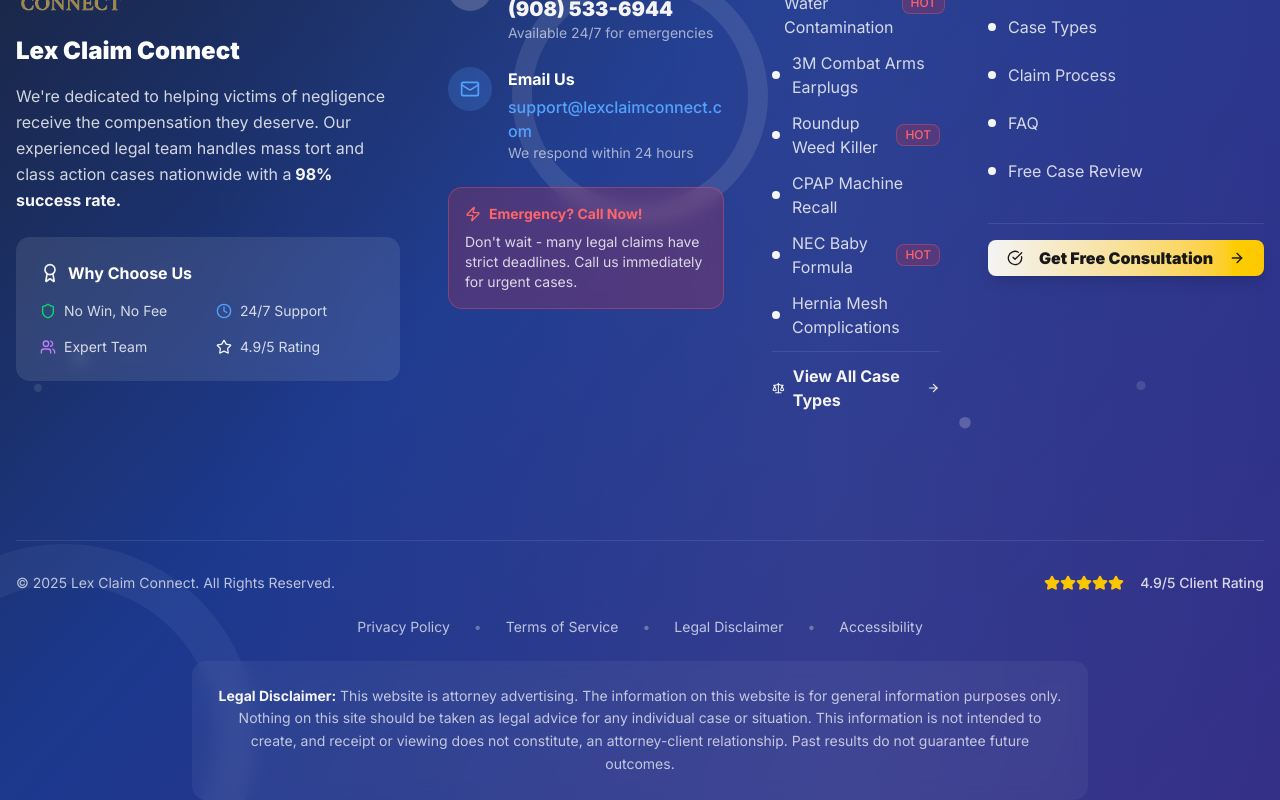
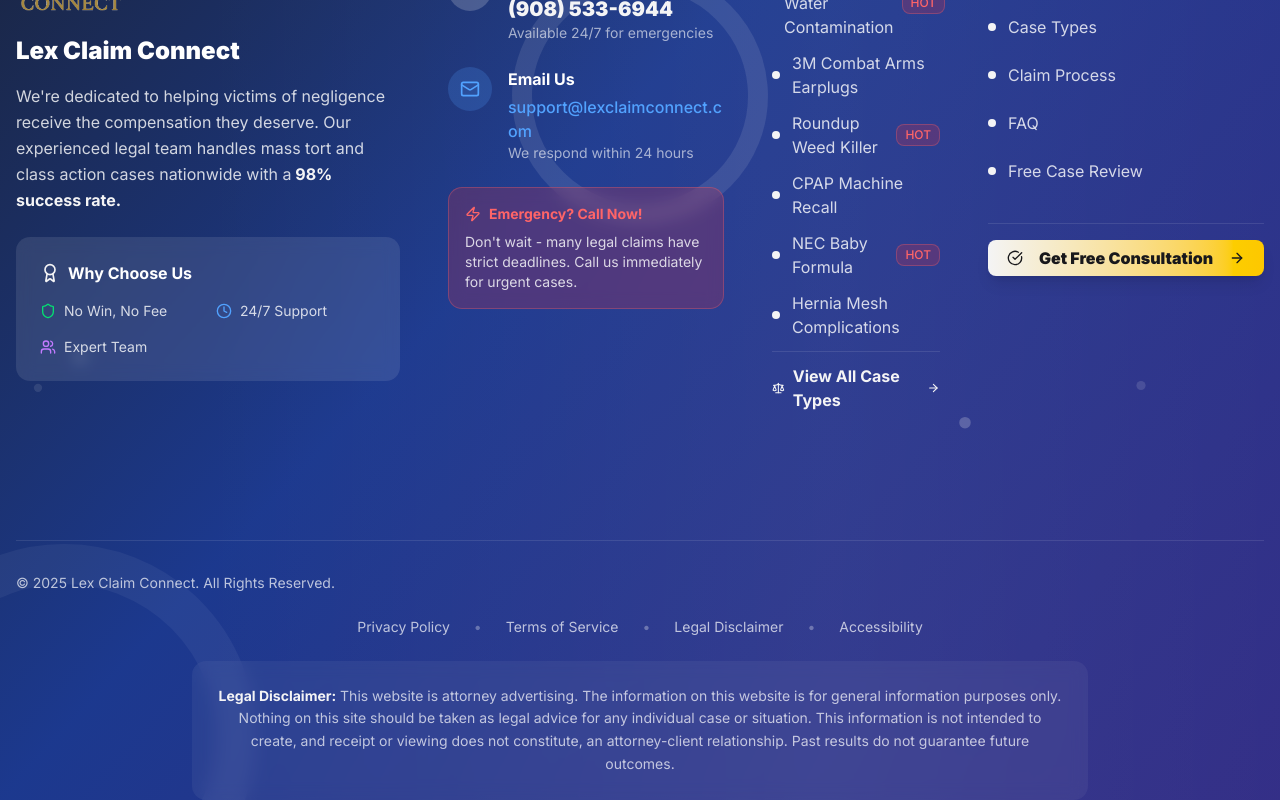
Before and after one commit to sulphurninja/equity-legal, a Next.js app: page /cases in a window 1280 px wide. Shown: the part 6520-7320 px from the top of the page. Built offline with nearby package versions, Linux system fonts and the light colour scheme.

Commit message:
Update Footer.tsx

```diff
--- a/src/components/sections/Footer.tsx
+++ b/src/components/sections/Footer.tsx
@@ -240,10 +240,7 @@
                     <Users className="w-3 h-3 sm:w-4 sm:h-4 mr-2 text-purple-400" />
                     <span>Expert Team</span>
                   </div>
-                  <div className="flex items-center text-white/80">
-                    <Star className="w-3 h-3 sm:w-4 sm:h-4 mr-2 text-accent" />
-                    <span>4.9/5 Rating</span>
-                  </div>
+
                 </div>
               </div>
             </motion.div>
@@ -399,14 +396,7 @@
         >
           <div className="flex flex-col sm:flex-row items-center justify-between mb-6">
             <p className="mb-4 sm:mb-0">© {currentYear} Lex Claim Connect. All Rights Reserved.</p>
-            <div className="flex items-center space-x-4">
-              <div className="flex">
-                {[...Array(5)].map((_, i) => (
-                  <Star key={i} className="w-4 h-4 text-yellow-400 fill-current" />
-                ))}
-              </div>
-              <span className="text-white/80 font-medium text-sm">4.9/5 Client Rating</span>
-            </div>
+
           </div>
 
           <div className="flex flex-wrap justify-center gap-4 sm:gap-6 mb-6">
```
